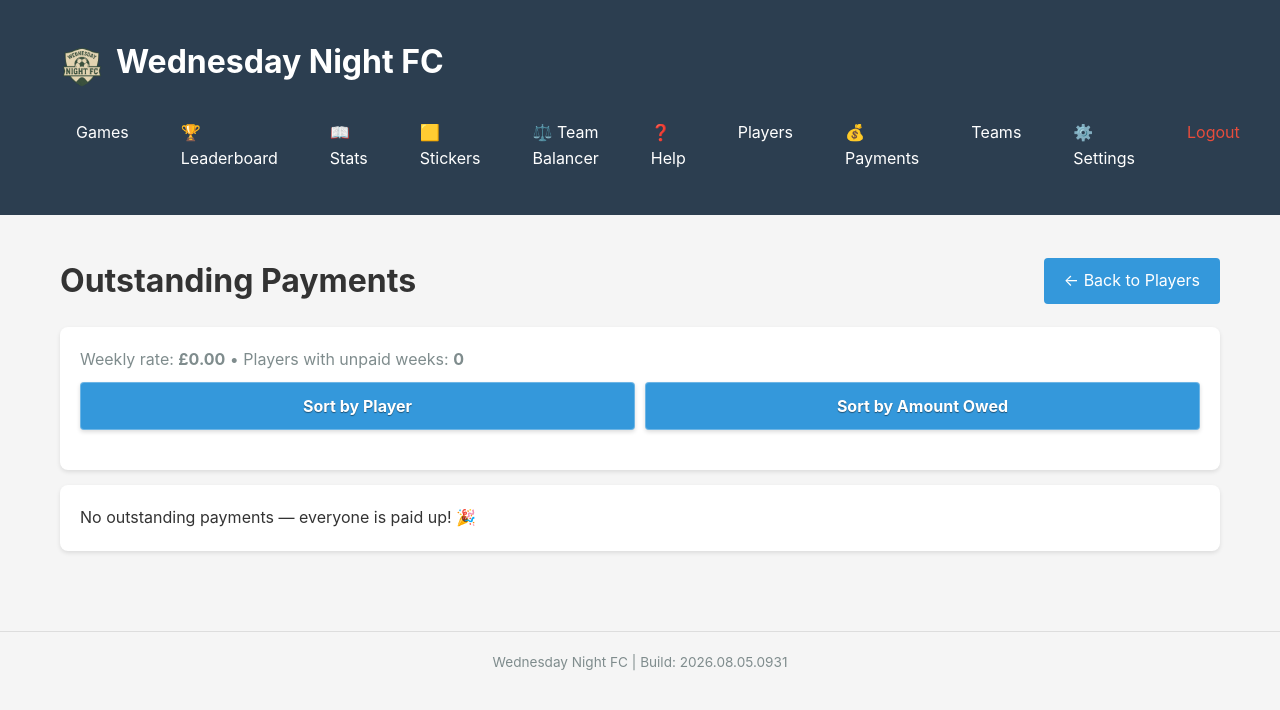
After one commit to counterfitninja/wednesdaynite, a Flask app: page /payments/outstanding in a window 1280 px wide. The commit adds this page. Shown: the top 710 px of the page. Run offline with Flask 3, Linux system fonts and the light colour scheme; the visitor is signed in with stand-in values (Sample User, id 1); data that the repository does not hold is empty; some libraries are stand-ins or nearby versions.

Commit message:
payment reports

```diff
--- a/app.py
+++ b/app.py
@@ -2503,6 +2503,66 @@ def edit_player(player_id):
         return render_template('edit_player.html', player=player, face_url=get_player_face_url(player_id))
     return render_template('add_player.html')
 
+@app.route('/payments/outstanding')
+@login_required
+def outstanding_payments():
+    sort = request.args.get('sort', 'name')
+
+    with get_db() as conn:
+        payment_setting = conn.execute(
+            "SELECT value FROM settings WHERE key = 'weekly_payment_amount'"
+        ).fetchone()
+        try:
+            weekly_payment_amount = float(payment_setting['value']) if payment_setting and payment_setting['value'] is not None else 0.0
+        except (TypeError, ValueError):
+            weekly_payment_amount = 0.0
+
+        rows = conn.execute('''
+            SELECT
+                p.id as player_id,
+                p.name,
+                p.alias,
+                g.id as game_id,
+                g.date,
+                g.location
+            FROM attendance a
+            JOIN players p ON p.id = a.player_id
+            JOIN games g ON g.id = a.game_id
+            WHERE a.status = 'playing'
+              AND COALESCE(a.paid, 0) = 0
+              AND COALESCE(p.payment_exempt, 0) = 0
+              AND (g.is_abandoned IS NULL OR g.is_abandoned = 0)
+              AND g.date <= date('now')
+            ORDER BY p.name, g.date DESC
+        ''').fetchall()
+
+    players_by_id = {}
+    for row in rows:
+        entry = players_by_id.setdefault(row['player_id'], {
+            'id': row['player_id'],
+            'name': row['name'],
+            'alias': row['alias'],
+            'dates': []
+        })
+        entry['dates'].append({'game_id': row['game_id'], 'date': row['date'], 'location': row['location']})
+
+    outstanding = list(players_by_id.values())
+    for player in outstanding:
+        player['unpaid_count'] = len(player['dates'])
+        player['owed_amount'] = round(player['unpaid_count'] * weekly_payment_amount, 2)
+
+    if sort == 'owed':
+        outstanding.sort(key=lambda p: p['unpaid_count'], reverse=True)
+    else:
+        outstanding.sort(key=lambda p: p['name'].lower())
+
+    return render_template(
+        'outstanding_payments.html',
+        outstanding=outstanding,
+        weekly_payment_amount=weekly_payment_amount,
+        sort=sort
+    )
+
 @app.route('/players/<int:player_id>/payments', methods=['GET', 'POST'])
 @login_required
 def player_payments(player_id):
--- a/templates/base.html
+++ b/templates/base.html
@@ -527,6 +527,7 @@
                 <a href="{{ url_for('edit_game', game_id=final_score_game_id) }}">⚽ Final score</a>
                 {% endif %}
                 <a href="/players">Players</a>
+                <a href="/payments/outstanding">💰 Payments</a>
                 <a href="/admin/games">Teams</a>
                 <a href="/admin/settings">⚙️ Settings</a>
                 <a href="/logout" style="color: #e74c3c;">Logout</a>
--- /dev/null
+++ b/templates/outstanding_payments.html
@@ -0,0 +1,58 @@
+{% extends "base.html" %}
+
+{% block title %}Outstanding Payments - Wednesday Night FC{% endblock %}
+
+{% block content %}
+<div style="display: flex; justify-content: space-between; align-items: center; margin-bottom: 20px; flex-wrap: wrap; gap: 10px;">
+    <h1>Outstanding Payments</h1>
+    <a href="/admin/players" class="btn">← Back to Players</a>
+</div>
+
+<div class="card" style="margin-bottom: 15px;">
+    <p style="margin: 0 0 10px 0; color: #7f8c8d;">
+        Weekly rate: <strong>£{{ "%.2f"|format(weekly_payment_amount) }}</strong> •
+        Players with unpaid weeks: <strong>{{ outstanding|length }}</strong>
+    </p>
+    <div class="stats-nav">
+        <a href="/payments/outstanding?sort=name" class="btn {% if sort == 'name' %}active{% endif %}">Sort by Player</a>
+        <a href="/payments/outstanding?sort=owed" class="btn {% if sort == 'owed' %}active{% endif %}">Sort by Amount Owed</a>
+    </div>
+</div>
+
+{% if outstanding %}
+    {% for player in outstanding %}
+    <div class="card" style="margin-bottom: 15px;">
+        <div style="display: flex; justify-content: space-between; align-items: center; flex-wrap: wrap; gap: 8px;">
+            <h2 style="margin: 0;">
+                <a href="/players/{{ player.id }}/payments">{{ player.name }}</a>
+                {% if player.alias %}<span style="color: #7f8c8d; font-weight: normal;">({{ player.alias }})</span>{% endif %}
+            </h2>
+            <div>
+                <span class="badge" style="background-color: #e74c3c;">{{ player.unpaid_count }} unpaid</span>
+                <span class="badge" style="background-color: #2c3e50;">£{{ "%.2f"|format(player.owed_amount) }} owed</span>
+            </div>
+        </div>
+        <table style="margin-top: 10px;">
+            <thead>
+                <tr>
+                    <th>Date</th>
+                    <th>Location</th>
+                </tr>
+            </thead>
+            <tbody>
+                {% for entry in player.dates %}
+                <tr>
+                    <td>{{ entry.date|ukdate }}</td>
+                    <td>{{ entry.location or 'N/A' }}</td>
+                </tr>
+                {% endfor %}
+            </tbody>
+        </table>
+    </div>
+    {% endfor %}
+{% else %}
+<div class="card">
+    <p>No outstanding payments — everyone is paid up! 🎉</p>
+</div>
+{% endif %}
+{% endblock %}
```
